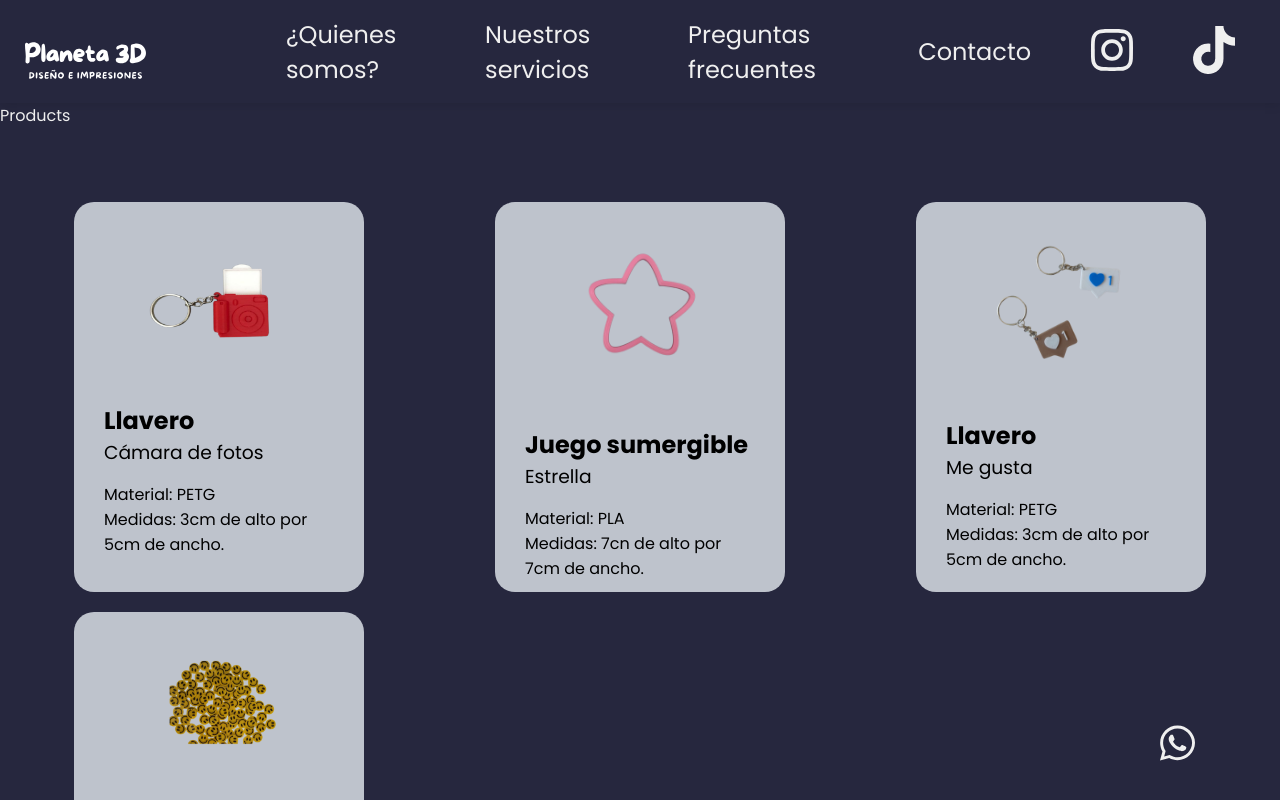
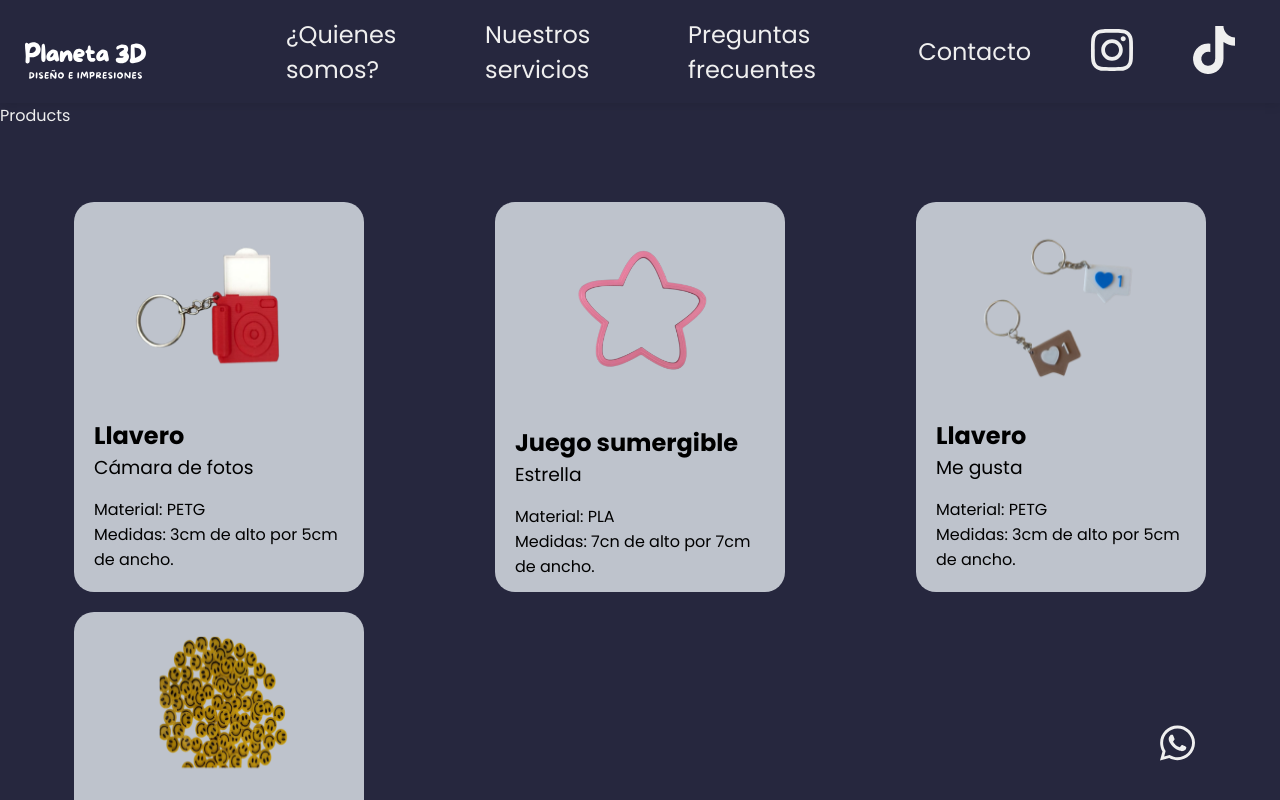
Before and after one commit to LucasiBai/Planeta3D, a React (Create React App) app: page /services in a window 1280 px wide. Shown: the top 800 px of the page. Built offline with nearby package versions, Linux system fonts and the light colour scheme.

Commit message:
Fixing errores de estilos

```diff
--- a/src/components/CardItem/CardItem.css
+++ b/src/components/CardItem/CardItem.css
@@ -13,21 +13,22 @@
 
 .card > * {
   text-align: left;
-  margin: 10px;
-
 }
 
-
 .card > img {
-  margin-top: 20px;
-  width: 60%;
-  height: auto;
+  width: 180px;
+  height: 180px;
 }
 
 .card-title
 {
+  color: black;
   padding-top: 30px;
   font-weight: 600;
+}
+
+.card-subtitle {
+  color: black;
 }
 
 .card-description
@@ -36,6 +37,6 @@
   align-items: left;
 }
 
-p, h1, h2, h3 {
+.card-description > p {
   color: black;
 }
```
Also changed, not shown: public/assets/saturno.png (added).
